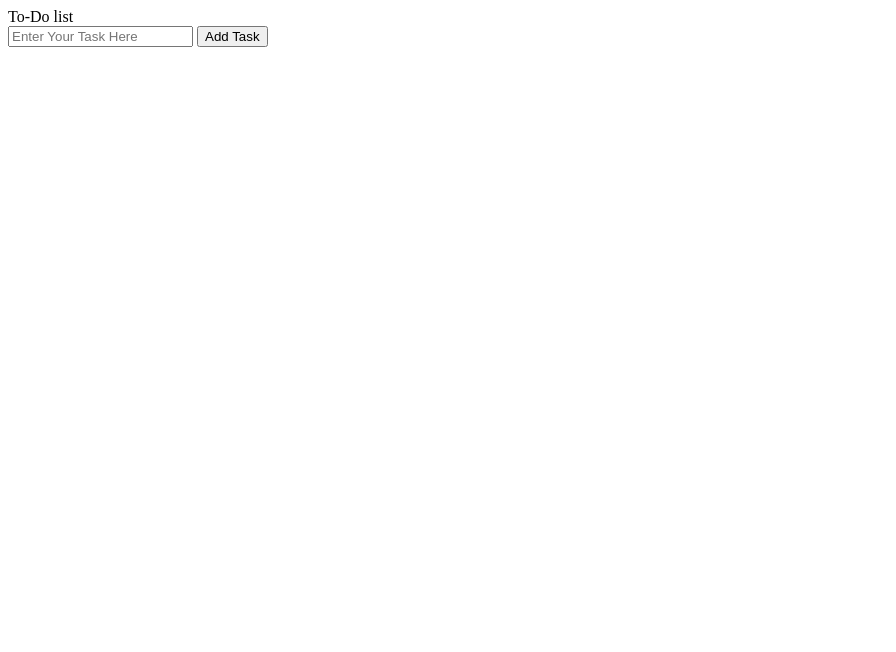
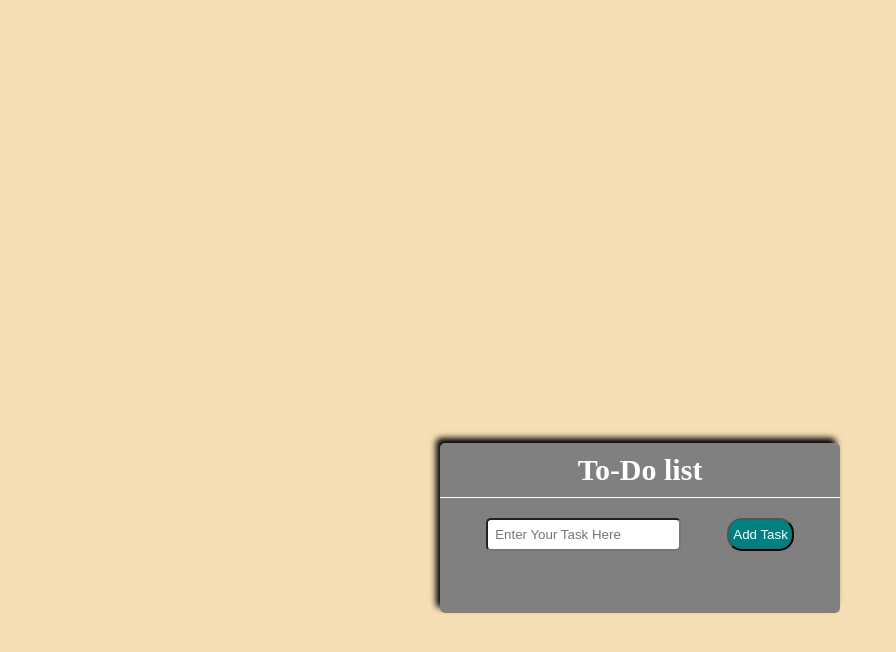
Before and after one commit to RohitKumar-hub84/localrepo, a plain HTML site: page index.html in a window 1280 px wide. Shown: the whole page, without its empty margins (0-896 px from the left). Drawn offline with Linux system fonts and the light colour scheme.

Commit message:
Update style.css

```diff
--- a/style.css
+++ b/style.css
@@ -1,3 +1,61 @@
-p{
-    color:darkred;
+body{
+    margin: 10%;
+    padding: 0;
+    display: flex;
+    justify-content: center;
+    align-items: center;
+    height: 100vh;
+    background-color: wheat;
 }
+.container{
+
+    border:none;
+    border-radius: 5px;
+    background-color: grey;
+    height:auto;
+    width: 50vh;
+    box-shadow: -4px -5px 6px;
+
+}
+.header{
+    text-align: center;
+    padding: 10px;
+    color:white;
+    font-size: 30px;
+    font-weight: 900;
+    border-bottom:0.5px solid white;
+    margin-bottom:20px;
+}
+.addTask{
+    display: flex;
+    justify-content: space-evenly;
+}
+input{
+    padding: 7px;
+    border-radius: 5px;
+}
+button:hover{
+    border: 1px;
+    box-shadow: 2px 2px 2px;
+}
+button{
+    background-color: teal;
+    color: white;
+    padding: 4px;
+    border-radius:15px;
+}
+ul{
+    list-style: none;
+    padding:15px;
+
+
+}
+li{
+    display:flex;
+    justify-content:space-between;
+    border:1px solid white;
+    border-radius: 5px;
+    padding: 8px;
+    margin-bottom: 7px;
+
+}
```
